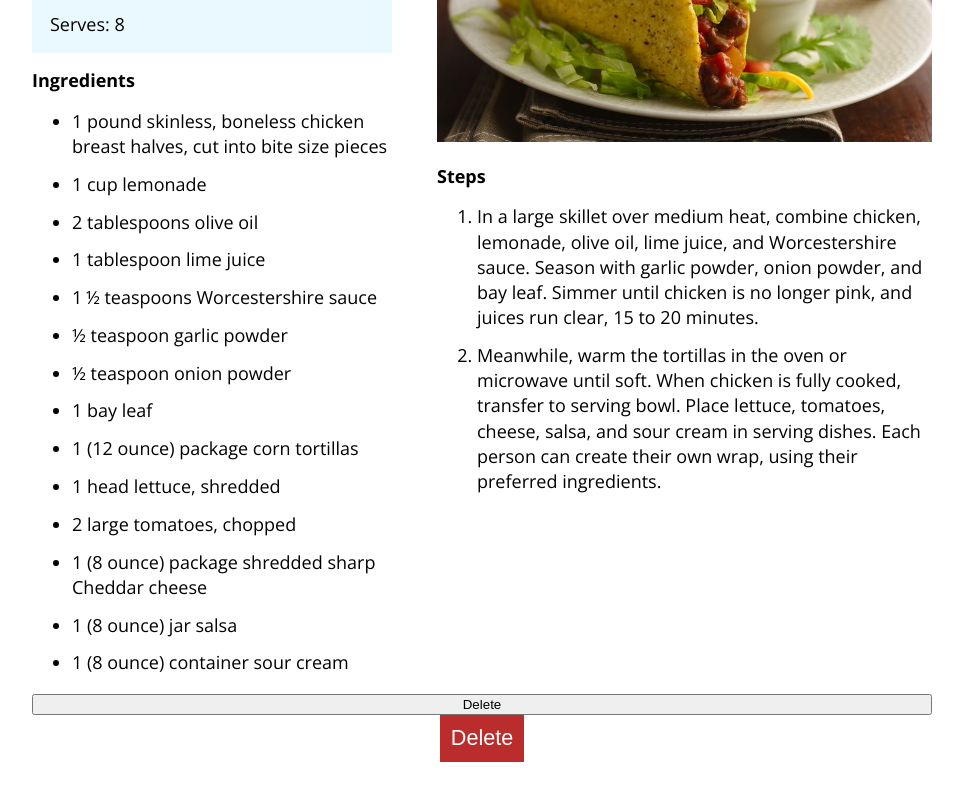
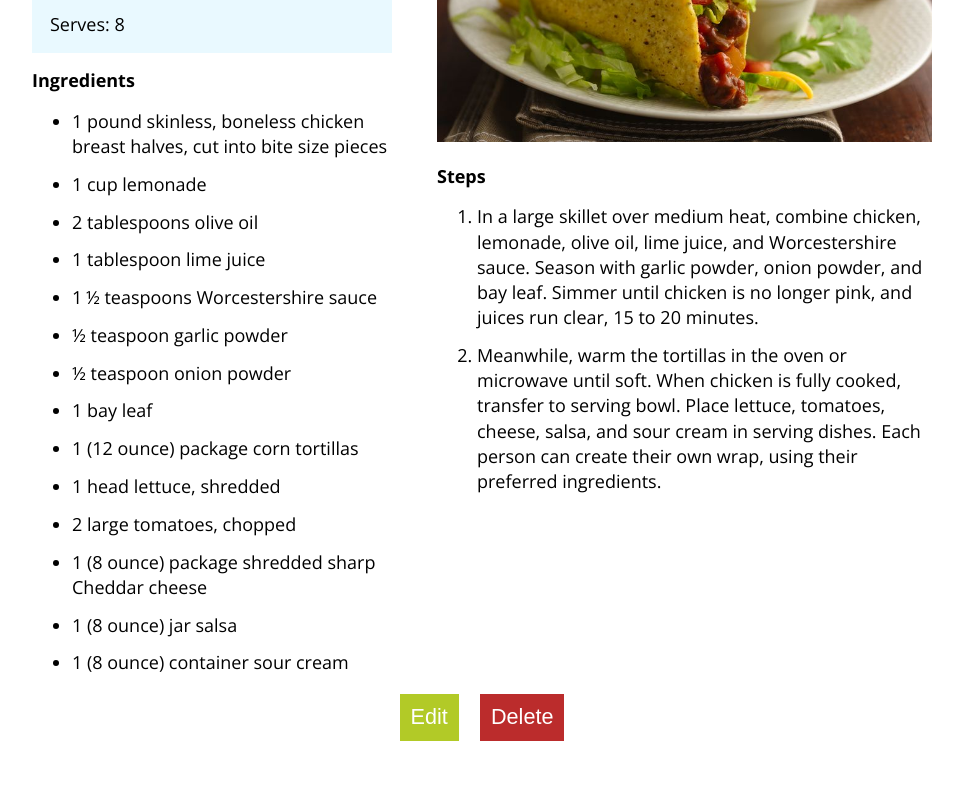
Before and after one commit to edlsto/recipe-creator, a Vue app: page /recipe/1 in a window 1280 px wide. Shown: the part 298-1098 px from the top of the page, without its empty margins (158-1121 px from the left). Built offline with nearby package versions, Linux system fonts and the light colour scheme.

Commit message:
Style edit button

```diff
--- a/src/views/Recipe.vue
+++ b/src/views/Recipe.vue
@@ -43,8 +43,10 @@
         </ol>
       </div>
     </div>
-    <button class="edit" v-on:click="editRecipe">Delete</button>
-    <button class="delete" v-on:click="deleteRecipe">Delete</button>
+    <div class="edit-delete">
+      <button class="delete edit" v-on:click="editRecipe">Edit</button>
+      <button class="delete" v-on:click="deleteRecipe">Delete</button>
+    </div>
   </div>
 </template>
 
@@ -137,6 +139,16 @@ export default {
   padding: 0.5em;
 }
 
+.edit {
+  background: rgb(178, 202, 39);
+  margin-right: 1em;
+}
+
+.edit-delete {
+  display: flex;
+  justify-content: center;
+}
+
 @media (max-width: 800px) {
   .recipe-main {
     flex-direction: column;
```
